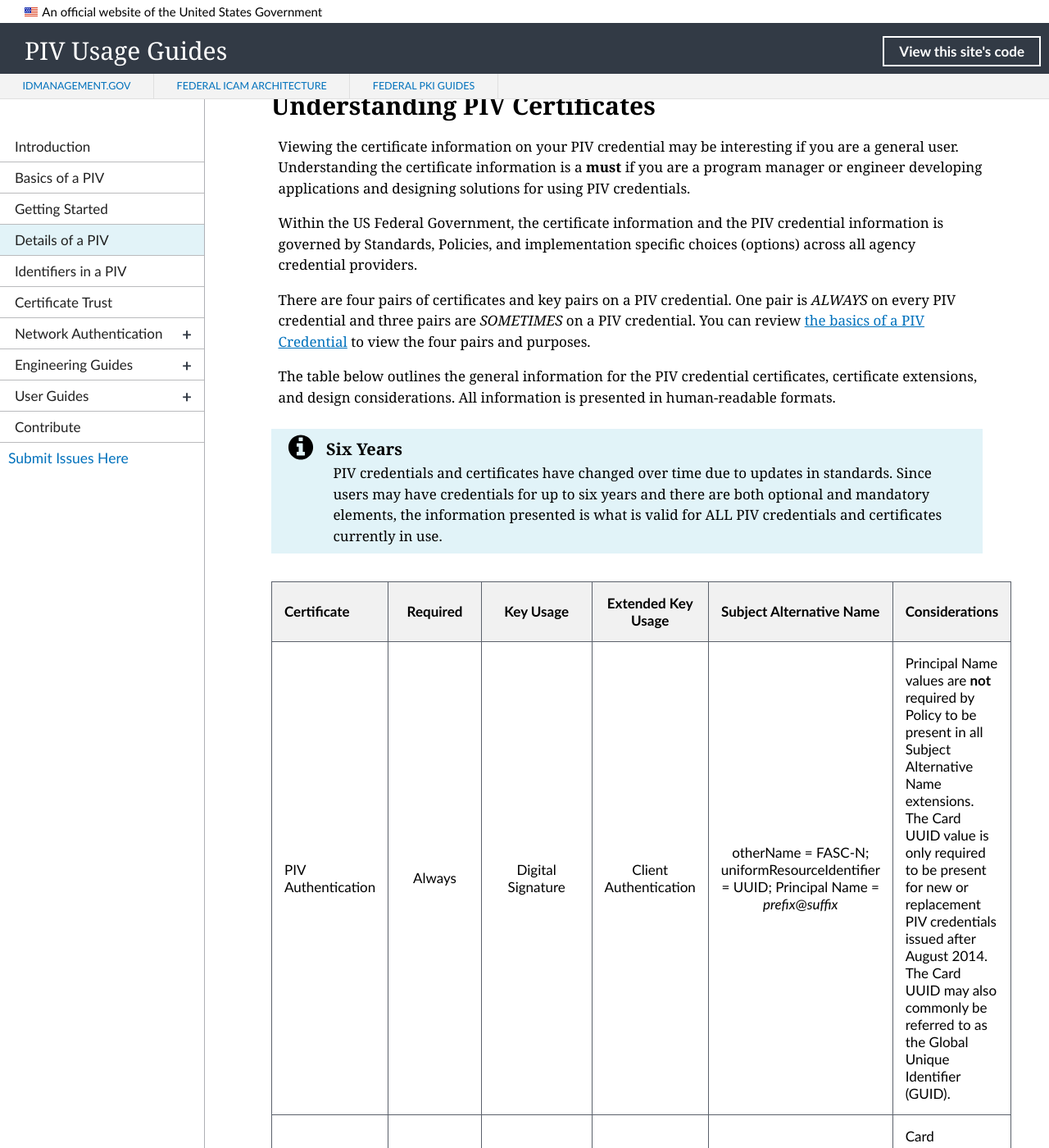
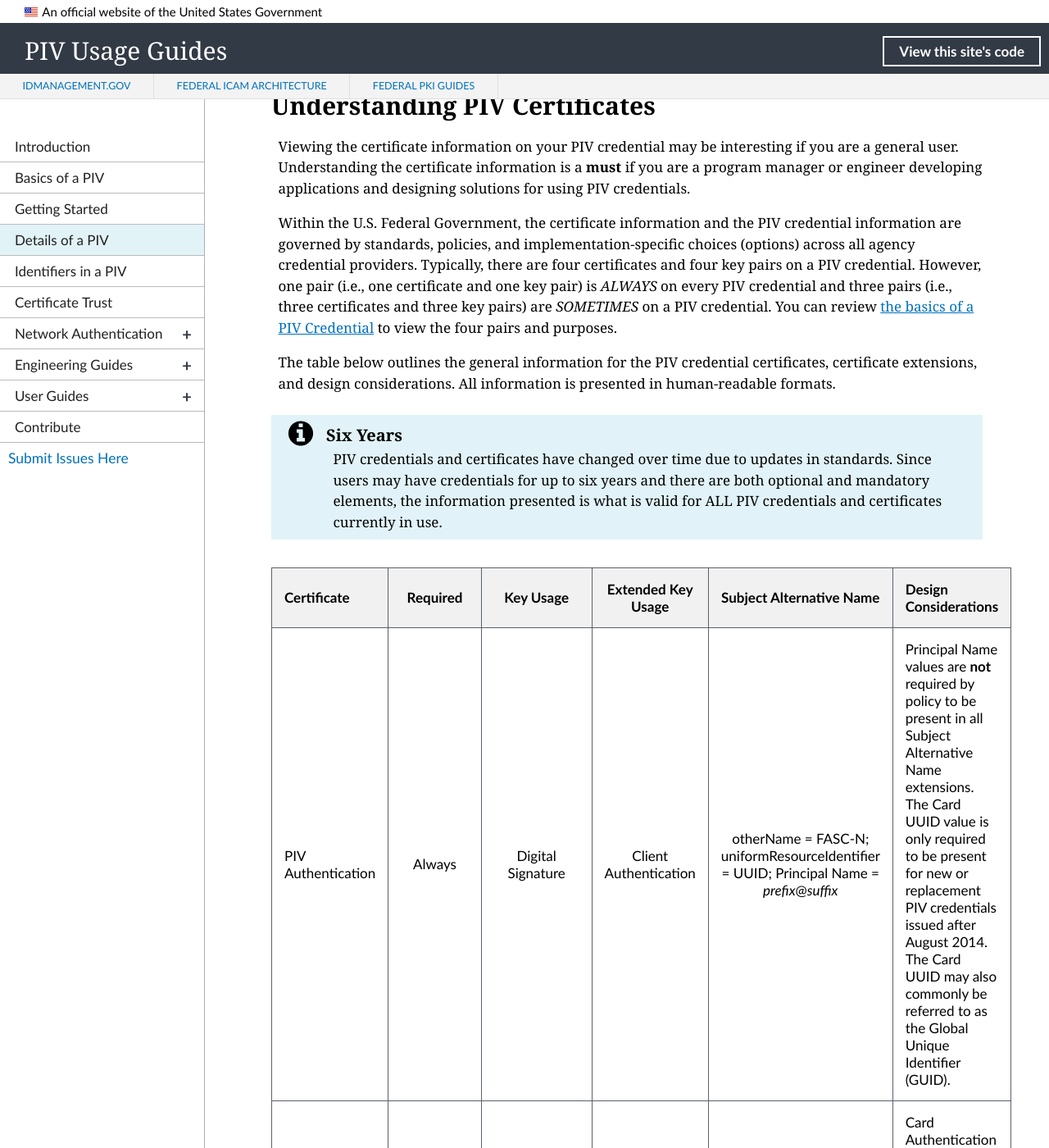
Before and after one commit to GSA/piv-guides, a Jekyll site: the page built from pages/details.md, in a window 1280 px wide and 1400 px high, scrolled down 1735 px. Shown: the whole window at 82% size. Built offline with Jekyll 4.4.1, drawn with Linux system fonts in a browser that asks for light colours; nearby versions of some CDN libraries; library files that are not in the unit come from our copies; some of the changed text lies outside the part shown.

Commit message:
Update details.md
Updates (in process)

```diff
--- a/pages/details.md
+++ b/pages/details.md
@@ -4,27 +4,27 @@
 permalink: /details/
 ---
 
-This section will help you view the information stored on the PIV credential.  We identify the simple methods for:
+This section will help you view the information stored on a PIV credential.  We identify the simple methods for:
 
 -   [Viewing your PIV credential certificates](#viewing-your-piv-credential-certificates)
 -   [Exporting PIV certificates](#exporting-piv-certificates)
 -   [Understanding PIV certificates](#understanding-piv-certificates)
 
-## Viewing your PIV credential certificates
-Almost **all** the methods for using your PIV credential for networks, applications, digital signatures and encryption is using the certificates and key pairs stored on your PIV credential.  There are scenarios where the additional information such as biometrics are accessed and used. _We will cover how to view the information for these additional scenarios and for developers in a set of Developer Guides._
+## Viewing Your PIV Credential Certificates
+Almost **all** of the methods for using your PIV credential for networks, applications, digital signatures and encryption involve the certificates and key pairs stored on your PIV credential.  There are scenarios where the additional information such as biometrics are accessed and used. _We will cover how to view the information for these additional scenarios and for developers in a set of Developer Guides._
 
 To view your certificate information:
 
--   Insert your PIV credential in your card reader.
+-   Insert your PIV credential into your card reader.
 -   Choose an option from the table below and follow the steps.
 
 | Operating System     | Module   | Steps |
 | -------------             |----|----|
-| Microsoft   | Internet Explorer Browser or Edge Browser  | Open _Internet Explorer Browser_ -> _Settings_ -> _Internet Options_ -> Choose _Content_ tab -> _Certificates_ -> Choose _Personal_ tab   |
+| Microsoft   | Internet Explorer or Edge Browser  | Open _Internet Explorer Browser_ -> _Settings_ -> _Internet Options_ -> Choose _Content_ tab -> _Certificates_ -> Choose _Personal_ tab   |
 | Microsoft       | Microsoft Management Console (MMC) and Certificate Snap-in  |  Open _Microsoft Management Console_ -> _File_ -> _Add/Remove Snap-In_ -> Select _Certificates_ snap-in -> _Add_ -> _My user account_ -> _Finish_ -> Expand _Certificates - Current User_ -> Select _Personal_ -> Select _Certificates_   |
 | Any   | Chrome Browser  | Open _Settings_ -> _Show Advanced Settings_ -> HTTPS / SSL: _Manage Certificates_ -> Choose the _Your Certificates_ tab  |
 | Any   | Firefox Browser  | Open _Menu_ -> _Preferences_ -> _Advanced_ -> Choose _Certificates_ tab -> _View Certificates_ -> Choose the _Your Certificates_ tab|
-| MacOS X   | Key Chain  | Open _Applications_ -> _Utilities_ -> _Keychain Access_ -> Select _Login_ -> From Categories, select _My Certificates_  |
+| macOS X   | Key Chain  | Open _Applications_ -> _Utilities_ -> _Keychain Access_ -> Select _Login_ -> From Categories, select _My Certificates_  |
 
 {% include alert-info.html heading = "View" content="You may see many certificates.  To open and view the certificate details, double-click on any certificate." %}
 
@@ -38,32 +38,32 @@
 ## Understanding PIV Certificates
 Viewing the certificate information on your PIV credential may be interesting if you are a general user.  Understanding the certificate information is a **must** if you are a program manager or engineer developing applications and designing solutions for using PIV credentials.
 
-Within the US Federal Government, the certificate information and the PIV credential information is governed by Standards, Policies, and implementation specific choices (options) across all agency credential providers.
-
-There are four pairs of certificates and key pairs on a PIV credential.  One pair is *ALWAYS* on every PIV credential and three pairs are *SOMETIMES* on a PIV credential.  You can review [the basics of a PIV Credential](../elements/) to view the four pairs and purposes.
+Within the U.S. Federal Government, the certificate information and the PIV credential information are governed by standards, policies, and implementation-specific choices (options) across all agency credential providers.
+<!--CB: clarify language about pairs with Ryan-->
+Typically, there are four certificates and four key pairs on a PIV credential.  However, one pair (i.e., one certificate and one key pair) is *ALWAYS* on every PIV credential and three pairs (i.e., three certificates and three key pairs) are *SOMETIMES* on a PIV credential.  You can review [the basics of a PIV Credential](../elements/) to view the four pairs and purposes.
 
 The table below outlines the general information for the PIV credential certificates, certificate extensions, and design considerations.  All information is presented in human-readable formats.
 
 {% include alert-info.html heading = "Six Years" content="PIV credentials and certificates have changed over time due to updates in standards.  Since users may have credentials for up to six years and there are both optional and mandatory elements, the information presented is what is valid for ALL PIV credentials and certificates currently in use." %}
 
-| Certificate              | Required  | Key Usage  |  Extended Key Usage  | Subject Alternative Name | Considerations |
+| Certificate              | Required  | Key Usage  |  Extended Key Usage  | Subject Alternative Name | Design Considerations |
 | -------------            |:----:      |:----:               |:----:               |:----:|  ----|
-| PIV Authentication       |Always      | Digital Signature            | Client Authentication           | otherName = FASC-N; uniformResourceIdentifier = UUID; Principal Name = _prefix_@_suffix_  | Principal Name values are **not** required by Policy to be present in all Subject Alternative Name extensions.  The Card UUID value is only required to be present for new or replacement PIV credentials issued after August 2014.  The Card UUID may also commonly be referred to as the Global Unique Identifier (GUID). |
-| Card Authentication      |Sometimes      | Digital Signature            | id-PIV-cardAuth            |  Name = FASC-N; uniformResourceIdentifier = UUID|   Card Authentication is required to be included in new and replacement PIV credentials issued after August 2014; it is not expected that **all** PIV credentials will have Card Authentication certificates until September 2019. The Card UUID value is only required to be present for new or replacement PIV credentials issued after August 2014. The Card UUID may also commonly be referred to as the Global Unique Identifier (GUID). |
-| Digital Signature        |Sometimes      | Digital Signature, Non-Repudiation            | _none required_            |  rfc822name = email address | Email address is **not** required by Policy. Email address may be multi-valued attributes and include email aliases. |
-| Encryption               |Sometimes      | Key Encipherment            | _none required_            |  rfc822name = email address |  Email address is **not** required by Policy. Multiple encryption certificates may be available representing the historical encryption key pairs available. |
+| PIV Authentication       |Always      | Digital Signature            | Client Authentication           | otherName = FASC-N; uniformResourceIdentifier = UUID; Principal Name = _prefix_@_suffix_  | Principal Name values are **not** required by policy to be present in all Subject Alternative Name extensions.  The Card UUID value is only required to be present for new or replacement PIV credentials issued after August 2014.  The Card UUID may also commonly be referred to as the Global Unique Identifier (GUID). |
+| Card Authentication      |Sometimes      | Digital Signature            | id-PIV-cardAuth            |  Name = FASC-N; uniformResourceIdentifier = UUID|   Card Authentication must be included in new and replacement PIV credentials issued after August 2014; it is not expected that **all** PIV credentials will have Card Authentication certificates until September 2019. The Card UUID value is only required to be present for new or replacement PIV credentials issued after August 2014. The Card UUID may also commonly be referred to as the GUID. |
+| Digital Signature        |Sometimes      | Digital Signature, Non-Repudiation            | _none required_            |  rfc822name = email address | Email address is **not** required by policy. Email address may be multi-valued attributes and include email aliases. |
+| Encryption               |Sometimes      | Key Encipherment            | _none required_            |  rfc822name = email address |  Email address is **not** required by policy. Multiple encryption certificates may be available representing the historical encryption key pairs available. |
 
 Additional useful information:
 
 -   All key pairs for users are 2048 bit (RSA) keys
--   All certificates issued and certified as _PIV_ are SHA-2 signed
--   If you are working with _Common Access Cards_, you may still encounter SHA-1 signed
--   There has been testing in some infrastructures to migrate to Elliptic Curve Cryptography (ECC), but there are no ECC certificates for users in production as of the date of this guide
--   There has been testing in some infrastructures for migration to 3072 bit (RSA) certificates, but there are no 3072 bit certificates for users in production as of the date of this guide
+-   All certificates issued and certified as _PIV_ are SHA-256 signed
+-   If you are working with _Common Access Cards_, you may still encounter "SHA-1 signed"
+-   There has been testing in some infrastructures to migrate to Elliptic Curve Cryptography (ECC), but there are no ECC certificates for users in production as of the date of this guide<!--Is this still correct?-->
+-   There has been testing in some infrastructures for migration to 3072 bit (RSA) certificates, but there are no 3072 bit certificates for users in production as of the date of this guide<!--Is this still correct?-->
 
 In-depth details on the certificate profiles are contained in the current and historical Federal Public Key Infrastructure (FPKI) Policy documents.  This table contains links to the most recent documents:
 
 | Certificates    | Policy Update Date  | Link to Profile Information|
 | -------------            |:----:               |:----:|
-| PIV Certificates           | May 5, 2015             | [Worksheets 5, 6, 8 and 9 in this document](https://www.idmanagement.gov/wp-content/uploads/sites/1171/uploads/fpki_certificate_May2015-v1.2.pdf){:target="_blank"}|
-| PIV _Interoperable_ Certificates           | May 5, 2015             | [Worksheets 4, 5, 6, and 7 in this document](https://www.idmanagement.gov/wp-content/uploads/sites/1171/uploads/PIV-I-Certificate-v1.1.pdf){:target="_blank"}|
+| PIV Certificates           | July 17, 2017             | [Worksheets 4, 5, 6, and 7](https://www.idmanagement.gov/wp-content/uploads/sites/1171/uploads/fpki-x509-cert-profiles.pdf){:target="_blank"}|
+| PIV _Interoperable_ Certificates           | July 17, 2017             | [Worksheets 5, 6, 8, and 9](https://www.idmanagement.gov/wp-content/uploads/sites/1171/uploads/fpki-pivi-cert-profiles.pdf){:target="_blank"}|
```
